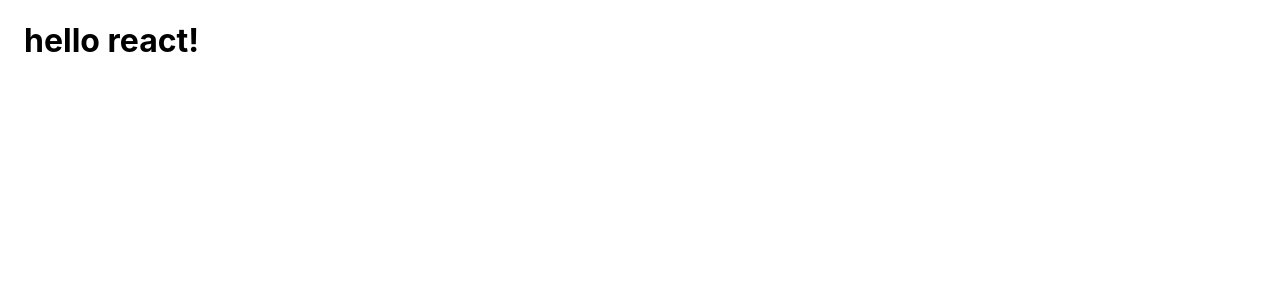
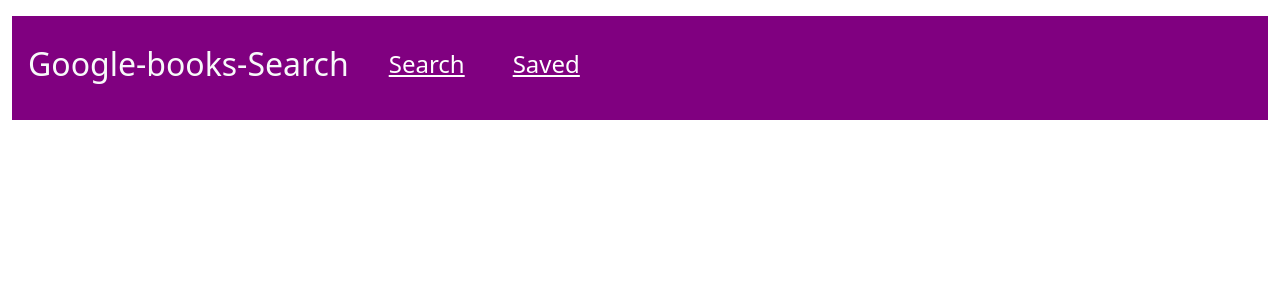
Before and after one commit to selvivini/google-books-search, a React (Create React App) app in the folder client/: page / in a window 1280 px wide. Shown: the top 300 px of the page. Built offline with nearby package versions, Linux system fonts and the light colour scheme.

Commit message:
added components and pages

```diff
--- a/client/package.json
+++ b/client/package.json
@@ -5,9 +5,10 @@
     "private": true,
     "proxy": "http://localhost:3001/",
     "dependencies": {
-        "@material-ui/core": "^4.11.4",
         "axios": "^0.19.0",
+        "bootstrap": "^5.0.0",
         "react": "^16.6.3",
+        "react-bootstrap": "^1.5.2",
         "react-dom": "^16.6.3",
         "react-router-dom": "^5.1.2",
         "react-scripts": "^2.1.1",
--- a/client/src/App.js
+++ b/client/src/App.js
@@ -1,12 +1,20 @@
 import React from 'react'
 import './App.css';
-import Container from '@material-ui/core/Container'
 
+import {BrowserRouter as Router, Switch, Route} from 'react-router-dom'
+import Search from './pages/Search'
+import Saved from './pages/Saved'
+import NotFound from './pages/NotFound'
 function App() {
   return (
-    <Container>
- <h1>hello react!</h1>
-  </Container>
+   <Router>
+     <Switch>
+       <Route exact path ="/" component = {Search}/>
+       <Route exact path ="/saved" component= {Saved}/>
+        <Route component={NotFound}/>
+      </Switch>
+  </Router>
+
   );
 }
 
--- /dev/null
+++ b/client/src/components/Nav.js
@@ -0,0 +1,19 @@
+import React from 'react'
+import {Navbar, Nav, NavLink} from 'react-bootstrap'
+
+function NavBar() {
+return (
+ <Navbar style= {{backgroundColor: "purple"}} expand="lg" className="mt-3">
+  <Navbar.Brand href="#home" className="text-light m-3"><h2>Google-books-Search</h2></Navbar.Brand>
+  <Navbar.Toggle aria-controls="basic-navbar-nav" />
+  <Navbar.Collapse id="basic-navbar-nav">
+    <Nav className="mr-auto">
+      <NavLink href="/" className="m-3 text-white"><h4><u>Search</u></h4></NavLink>
+      <NavLink href="/saved" className="m-3 text-white"><h4><u>Saved</u></h4></NavLink>
+      </Nav>
+   </Navbar.Collapse>
+</Navbar>
+    )
+}
+
+export default NavBar
--- a/client/src/index.js
+++ b/client/src/index.js
@@ -3,7 +3,7 @@
 import './index.css';
 import App from './App';
 import reportWebVitals from './reportWebVitals';
-
+import 'bootstrap/dist/css/bootstrap.min.css'
 ReactDOM.render(
   <React.StrictMode>
     <App />
--- /dev/null
+++ b/client/src/pages/NotFound.js
@@ -0,0 +1,11 @@
+import React from 'react'
+
+function NotFound() {
+    return (
+        <div>
+            <h1>404 error page not found</h1>
+        </div>
+    )
+}
+
+export default NotFound
--- a/client/src/pages/Search.js
+++ b/client/src/pages/Search.js
@@ -1,10 +1,13 @@
 import React from 'react'
-
+import{Container} from 'react-bootstrap'
+import NavBar from '../components/Nav'
 function Search() {
     return (
-        <div>
-            <h1>Search</h1>
-        </div>
+        <Container fluid>
+           <NavBar/>
+        </Container>
+
+
     )
 }
 
```
Also changed, not shown: client/src/components/DeleteBtn.js (added, +11 -0 lines), client/src/components/Form.js (added, +11 -0 lines), client/src/components/Jumbotron.js (added, +11 -0 lines), client/src/components/List.js (added, +11 -0 lines), client/src/components/grid.js (added), 1 other file (tests, documents, lock files or other folders).
